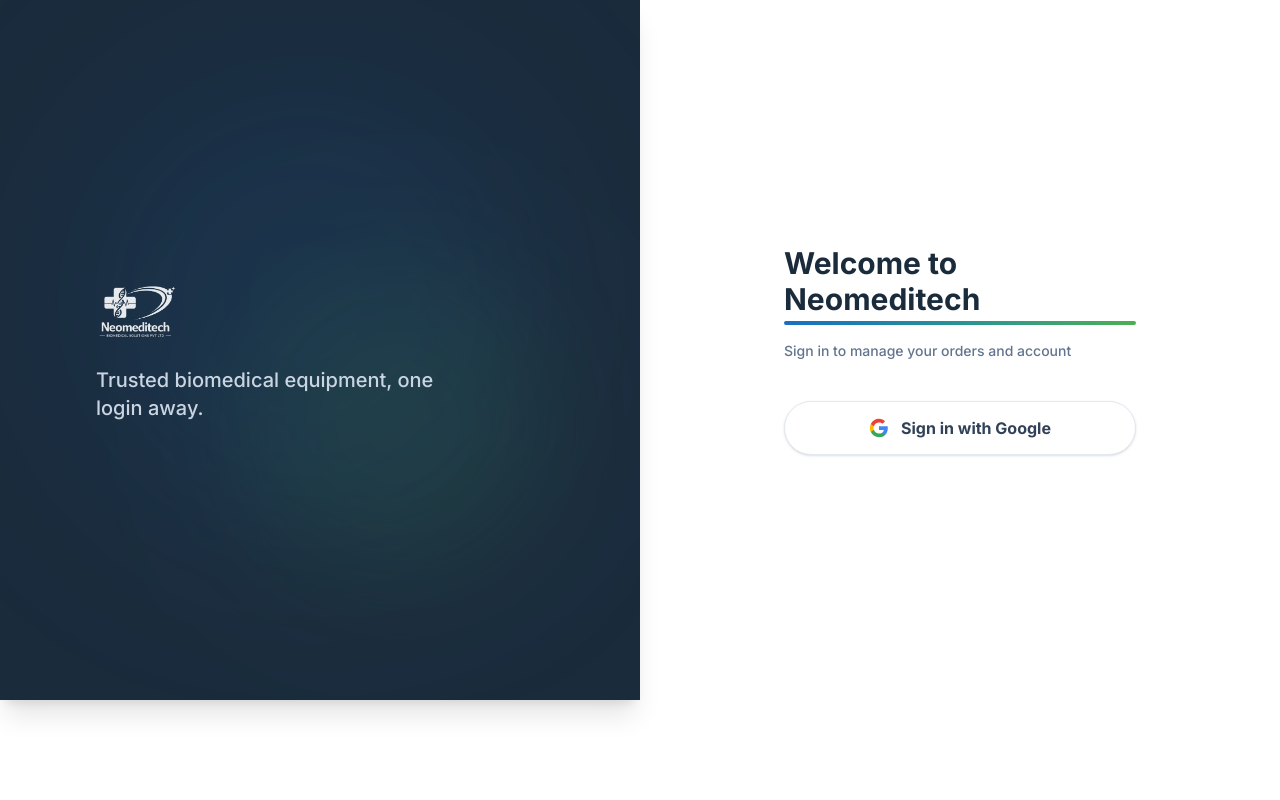
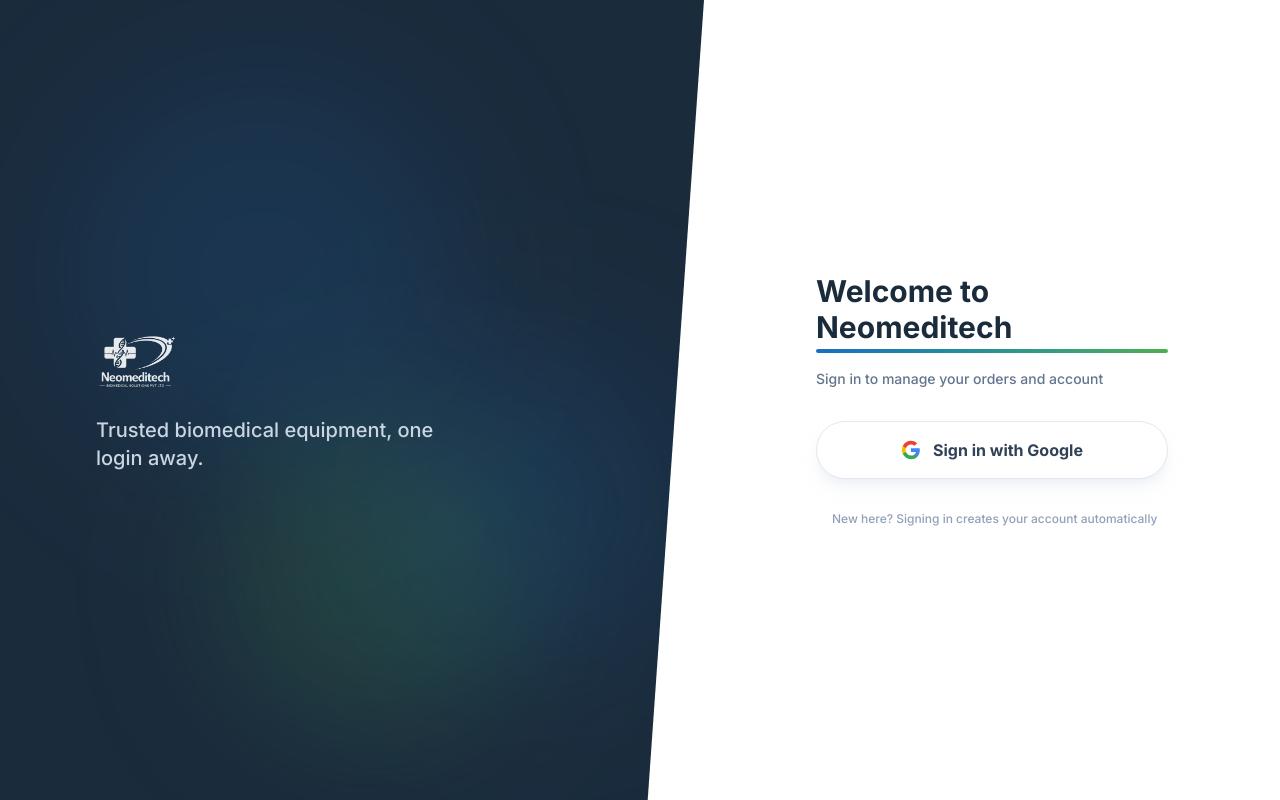
Before and after one commit to semshang/NEO-MED-WEBSITE, a Next.js app: page /login in a window 1280 px wide. Built offline with nearby package versions, Linux system fonts and the light colour scheme.

Commit message:
Refine login page styling with CSS keyframes, diagonal clip-path, and updated layout

```diff
--- a/src/app/globals.css
+++ b/src/app/globals.css
@@ -29,3 +29,33 @@
     @apply text-brand-navy font-bold;
   }
 }
+
+@layer utilities {
+  @keyframes blob-drift-1 {
+    0% { transform: translate(0px, 0px) scale(1); }
+    33% { transform: translate(30px, -50px) scale(1.1); }
+    66% { transform: translate(-20px, 20px) scale(0.9); }
+    100% { transform: translate(0px, 0px) scale(1); }
+  }
+  @keyframes blob-drift-2 {
+    0% { transform: translate(0px, 0px) scale(1); }
+    33% { transform: translate(-50px, 30px) scale(0.95); }
+    66% { transform: translate(20px, -20px) scale(1.05); }
+    100% { transform: translate(0px, 0px) scale(1); }
+  }
+  @keyframes blob-drift-3 {
+    0% { transform: translate(0px, 0px) scale(1); }
+    33% { transform: translate(40px, 40px) scale(1.1); }
+    66% { transform: translate(-40px, -10px) scale(0.9); }
+    100% { transform: translate(0px, 0px) scale(1); }
+  }
+  .animate-blob-1 {
+    animation: blob-drift-1 18s infinite ease-in-out;
+  }
+  .animate-blob-2 {
+    animation: blob-drift-2 22s infinite ease-in-out -4s;
+  }
+  .animate-blob-3 {
+    animation: blob-drift-3 20s infinite ease-in-out -8s;
+  }
+}
--- a/src/app/login/page.tsx
+++ b/src/app/login/page.tsx
@@ -14,7 +14,6 @@
 
   const handleSignIn = async () => {
     setIsLoading(true);
-    // signIn handles the redirect to Google
     await signIn("google", { callbackUrl: "/" });
   };
 
@@ -36,9 +35,9 @@
       variants={cardVariants}
       initial="hidden"
       animate={error ? ["visible", "errorShake"] : "visible"}
-      className="bg-white p-8 md:p-12 rounded-2xl w-full max-w-md shadow-[0_8px_30px_rgb(0,0,0,0.04)] md:shadow-none"
+      className="bg-white p-8 md:p-12 rounded-2xl w-full max-w-md shadow-[0_8px_30px_rgb(0,0,0,0.04)] md:shadow-none flex flex-col justify-center"
     >
-      <div className="mb-10 text-center md:text-left">
+      <div className="mb-8 text-center md:text-left">
         <h2 className="text-3xl font-bold text-brand-navy mb-2 relative inline-block">
           Welcome to Neomeditech
           <motion.div
@@ -61,7 +60,7 @@
         whileTap={{ scale: 0.98 }}
         onClick={handleSignIn}
         disabled={isLoading}
-        className="w-full flex items-center justify-center space-x-3 bg-white border border-slate-200 hover:border-brand-blue rounded-full py-3.5 px-4 font-bold text-slate-700 transition-colors shadow-sm disabled:opacity-70 disabled:cursor-not-allowed group"
+        className="w-full flex items-center justify-center space-x-3 bg-white border border-slate-200 hover:border-brand-blue rounded-full py-4 px-4 font-bold text-slate-700 transition-colors shadow-lg shadow-slate-200/50 disabled:opacity-70 disabled:cursor-not-allowed group"
       >
         {isLoading ? (
           <svg className="animate-spin h-5 w-5 text-brand-blue" xmlns="http://www.w3.org/2000/svg" fill="none" viewBox="0 0 24 24">
@@ -79,6 +78,17 @@
         <span>{isLoading ? "Signing in..." : "Sign in with Google"}</span>
       </motion.button>
 
+      <motion.div
+        initial={{ opacity: 0 }}
+        animate={{ opacity: 1 }}
+        transition={{ duration: 0.4, delay: 0.6 }}
+        className="mt-8 flex items-center before:flex-1 before:border-t before:border-slate-100 before:mr-4 after:flex-1 after:border-t after:border-slate-100 after:ml-4"
+      >
+        <span className="text-xs text-slate-400 font-medium whitespace-nowrap">
+          New here? Signing in creates your account automatically
+        </span>
+      </motion.div>
+
       {error && (
         <motion.div
           initial={{ opacity: 0 }}
@@ -94,32 +104,17 @@
 
 export default function LoginPage() {
   return (
-    <div className="flex flex-col md:flex-row min-h-[calc(100vh-100px)] bg-white md:bg-slate-50">
+    <div className="flex flex-col md:flex-row min-h-screen bg-white">
       {/* Left Branding Panel */}
-      <div className="w-full md:w-1/2 bg-brand-navy flex flex-col justify-center px-8 py-16 md:p-16 lg:p-24 relative overflow-hidden shrink-0 shadow-xl z-10 md:min-h-full">
+      <div className="w-full md:w-[55%] lg:w-[55%] bg-brand-navy flex flex-col justify-center px-8 py-16 md:p-16 lg:p-24 relative overflow-hidden shrink-0 shadow-2xl z-10 md:min-h-full md:[clip-path:polygon(0_0,100%_0,92%_100%,0_100%)]">
         {/* Animated Background Blobs (Desktop Only) */}
         <div className="absolute inset-0 z-0 hidden md:block overflow-hidden pointer-events-none">
-          <motion.div
-            animate={{
-              x: [0, 50, -20, 0],
-              y: [0, -30, 40, 0],
-              scale: [1, 1.2, 0.9, 1]
-            }}
-            transition={{ duration: 18, repeat: Infinity, ease: "easeInOut" }}
-            className="absolute top-[20%] left-[10%] w-96 h-96 bg-brand-blue opacity-10 rounded-full blur-3xl mix-blend-screen"
-          />
-          <motion.div
-            animate={{
-              x: [0, -40, 30, 0],
-              y: [0, 50, -20, 0],
-              scale: [1, 0.9, 1.1, 1]
-            }}
-            transition={{ duration: 22, repeat: Infinity, ease: "easeInOut", delay: 2 }}
-            className="absolute bottom-[20%] right-[10%] w-80 h-80 bg-brand-green opacity-10 rounded-full blur-3xl mix-blend-screen"
-          />
+          <div className="absolute top-[10%] left-[10%] w-96 h-96 bg-brand-blue opacity-[0.15] rounded-full blur-3xl mix-blend-screen animate-blob-1" />
+          <div className="absolute bottom-[10%] right-[20%] w-80 h-80 bg-brand-green opacity-[0.15] rounded-full blur-3xl mix-blend-screen animate-blob-2" />
+          <div className="absolute top-[40%] right-[10%] w-72 h-72 bg-brand-blue opacity-[0.15] rounded-full blur-3xl mix-blend-screen animate-blob-3" />
         </div>
 
-        <div className="relative z-10">
+        <div className="relative z-10 md:-mr-12">
           <motion.div
             initial={{ opacity: 0, y: -10 }}
             animate={{ opacity: 1, y: 0 }}
@@ -149,7 +144,7 @@
       </div>
 
       {/* Right Login Panel */}
-      <div className="w-full md:w-1/2 flex items-center justify-center p-8 md:p-12 relative bg-white">
+      <div className="w-full md:flex-1 flex items-center justify-center p-8 md:p-12 relative bg-white">
         <Suspense fallback={
           <div className="w-full max-w-md h-64 bg-slate-50 rounded-2xl animate-pulse flex items-center justify-center">
             <div className="w-8 h-8 rounded-full border-2 border-brand-blue border-t-transparent animate-spin"></div>
```
